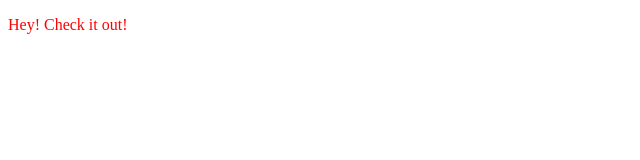
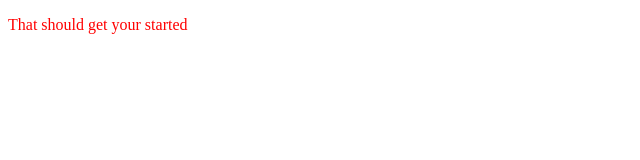
Before and after one commit to dabid76/dabid76.github.io, a plain HTML site: page index.html in a window 1280 px wide. Shown: the full height of the page, 0-640 px from the left. Drawn offline with Linux system fonts and the light colour scheme.

Commit message:
Final text

```diff
--- a/index.html
+++ b/index.html
@@ -6,7 +6,7 @@
   </heah>
 
   <body>
-    <p>Hey! Check it out!</p>
+    <p>That should get your started</p>
 
 
 
```
